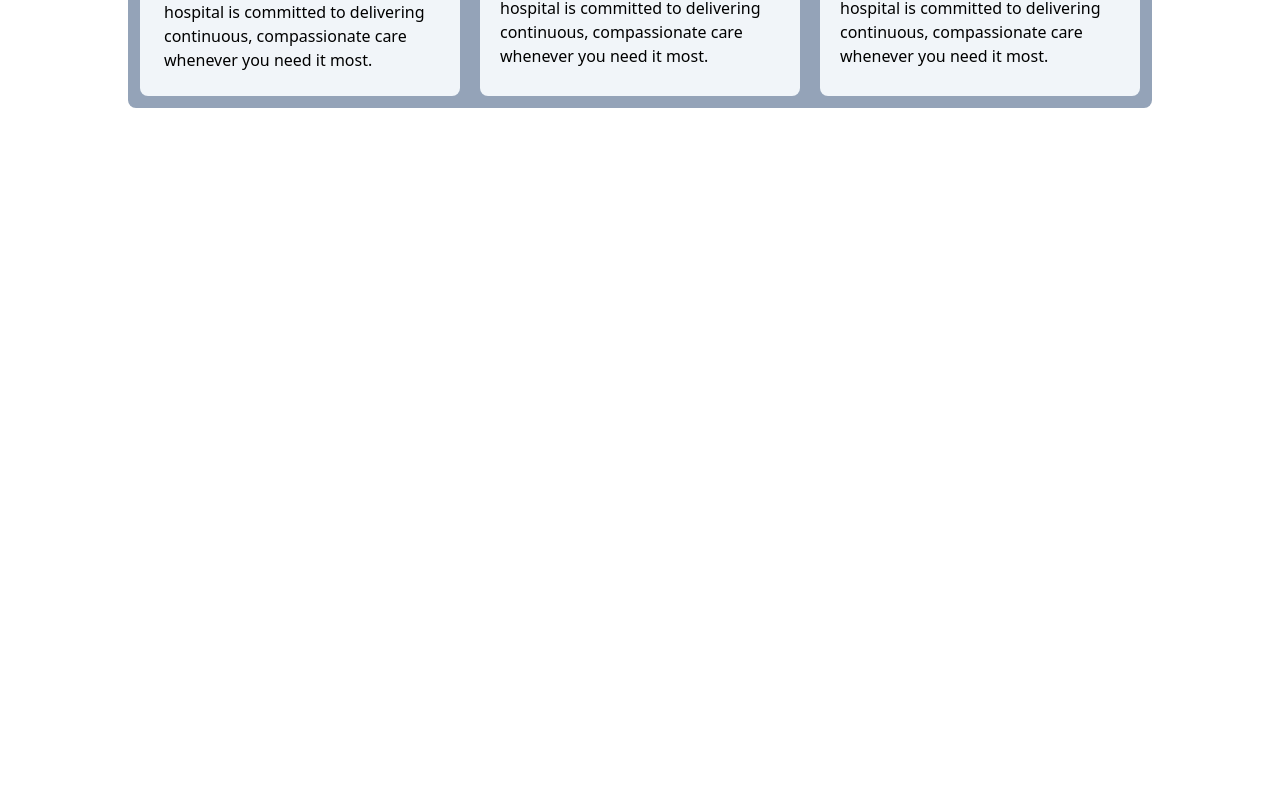
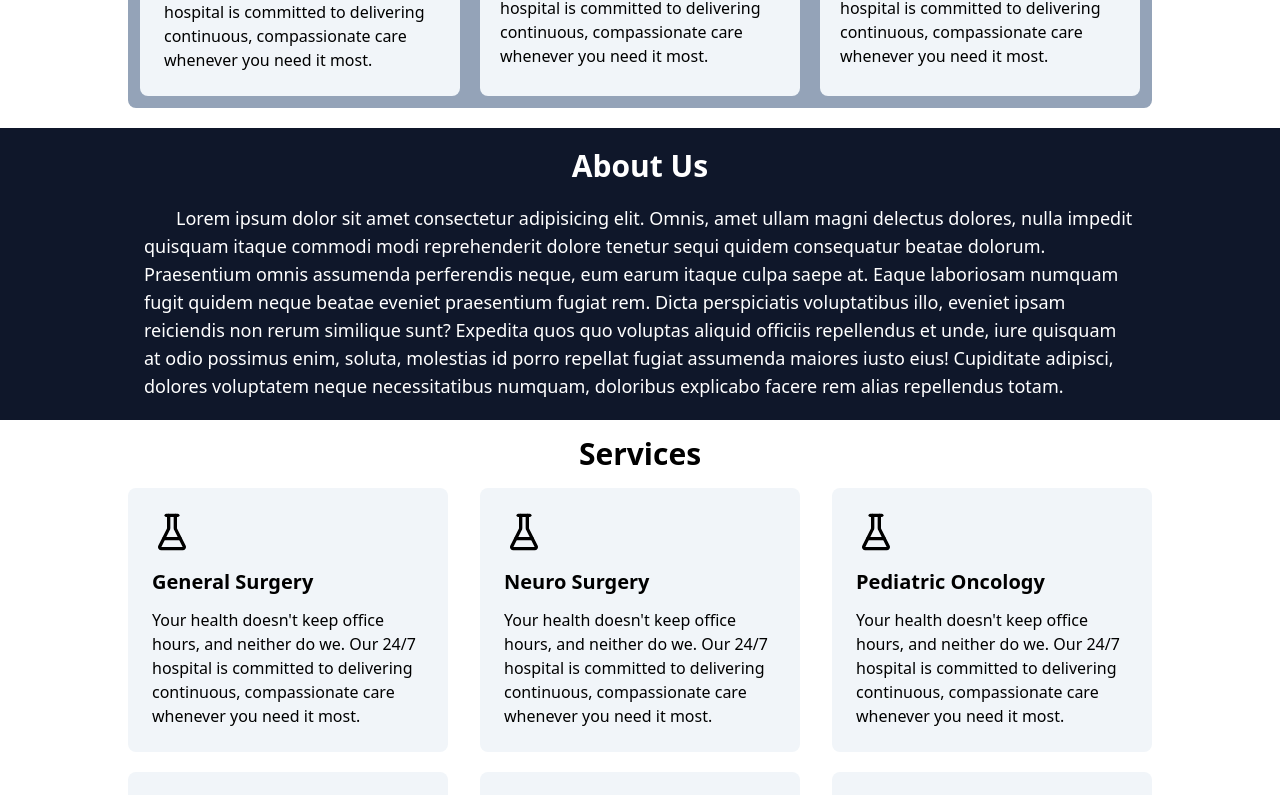
Before and after one commit to NebilMuhe/HMS, a React (Vite) app: page / in a window 1280 px wide. Shown: the part 1232-2027 px from the top of the page. Before the commit the page ends 1340 px from the top, so only its background shows below. Built offline with nearby package versions, Linux system fonts and the light colour scheme.

Commit message:
Fixing some error

```diff
--- a/src/App.tsx
+++ b/src/App.tsx
@@ -10,10 +10,10 @@ function App() {
     <>
       <NavBar />
       <Home />
-      {/* <About />
+      <About />
       <Services />
       <Departments />
-      <Doctors /> */}
+      <Doctors />
     </>
   );
 }
```
